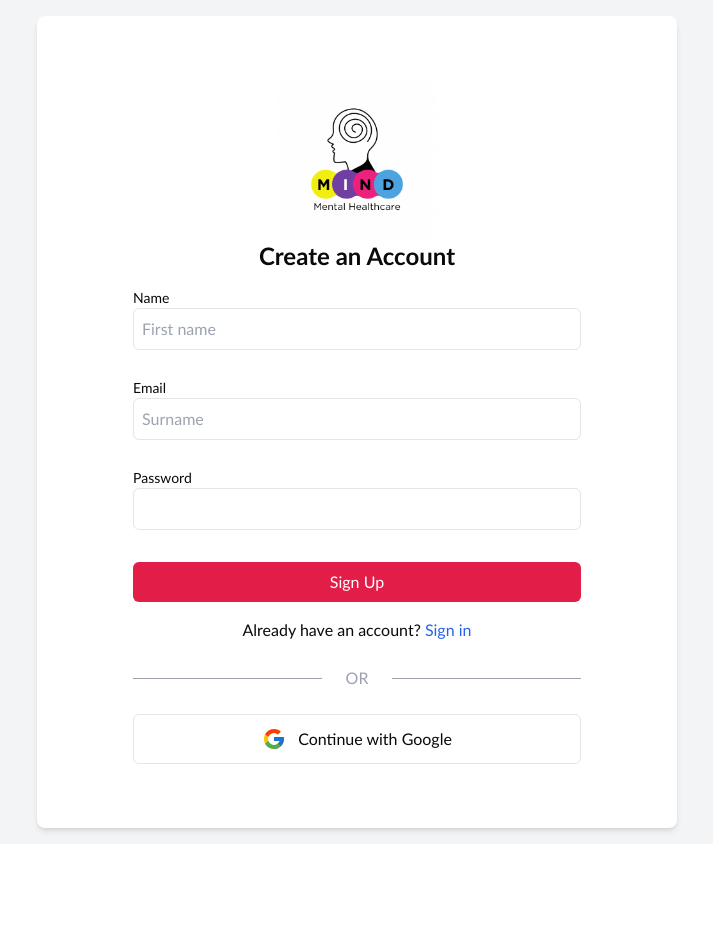
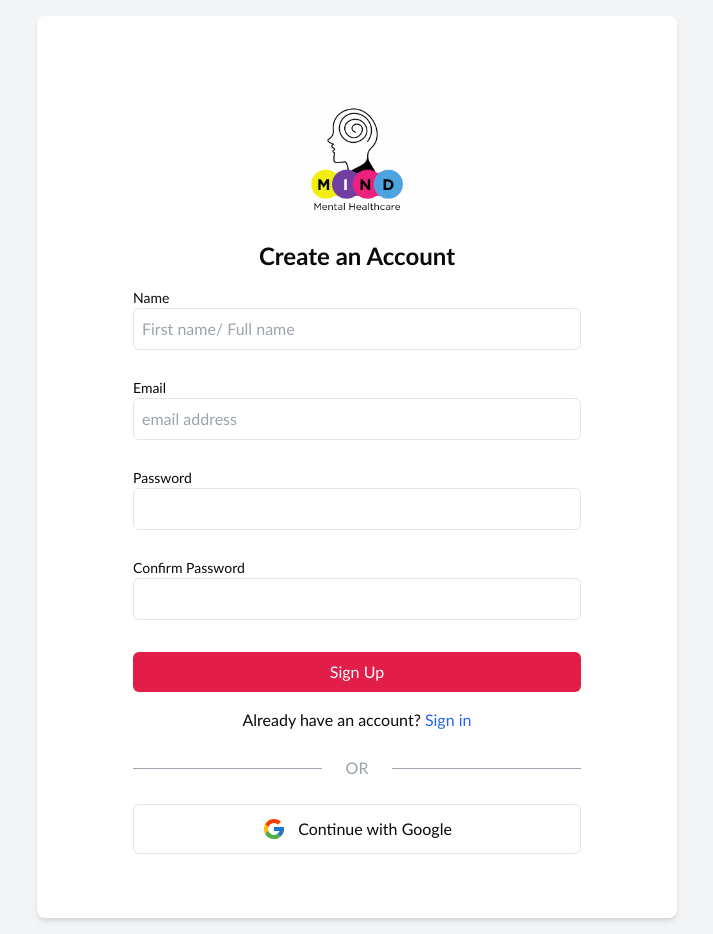
Before and after one commit to Oseun12/Mental-Health, a Next.js app: page /signup in a window 1280 px wide. Shown: the whole page, without its empty margins (283-996 px from the left). Before the commit the page ends 844 px from the top, so only its background shows below. Built offline with nearby package versions, Linux system fonts and the light colour scheme.

Commit message:
Chore: fixing trailing slash

```diff
--- a/src/app/signup/page.tsx
+++ b/src/app/signup/page.tsx
@@ -12,23 +12,29 @@ interface SignupFormData {
   name: string;
   email: string;
   password: string;
+  confirmPassword: string;
 }
 
 export default function SignupPage() {
-  const { register, handleSubmit, formState: { errors } } = useForm<SignupFormData>();
+  const { register, handleSubmit, formState: { errors }, watch } = useForm<SignupFormData>();
   const [loading, setLoading] = useState(false);
   const [error, setError] = useState("");
   const router = useRouter();
+
+  const password = watch("password");
+
 
   const onSubmit = async (data: SignupFormData) => {
     setLoading(true);
     setError("");
 
+    const { ...payload } = data;
+
     try {
       const res = await fetch("/api/auth/signup", {
         method: "POST",
         headers: { "Content-Type": "application/json" },
-        body: JSON.stringify(data),
+        body: JSON.stringify(payload),
       });
 
       if (!res.ok) {
@@ -67,7 +73,7 @@ export default function SignupPage() {
               <input
                 type="text"
                 {...register("name", { required: "Name is required" })}
-                placeholder="First name "
+                placeholder="First name/ Full name "
                 className="w-full p-2 border rounded-md mb-4"
               />
               {errors.name && <p className="text-red-500 text-sm">{String(errors.name.message)}</p>}
@@ -78,7 +84,7 @@ export default function SignupPage() {
               <input
                 type="email"
                 {...register("email", { required: "Email is required" })}
-                placeholder="Surname"
+                placeholder="email address"
                 className="w-full p-2 border rounded-md mb-4"
               />
               {errors.email && <p className="text-red-500 text-sm">{String(errors.email.message)}</p>}
@@ -94,15 +100,21 @@ export default function SignupPage() {
               {errors.password && <p className="text-red-500 text-sm">{String(errors.password.message)}</p>}
             </div>
 
-            {/* <div className="mt-3">
+            <div className="mt-3">
               <label className="block text-sm font-medium">Confirm Password</label>
               <input
                 type="password"
-                {...register("password", { required: "Password is required", minLength: { value: 6, message: "Password must be at least 6 characters" } })}
+                {...register("confirmPassword", {
+                  required: "Please confirm your password",
+                  validate: (value) => value === password || "Passwords do not match",
+                })}
                 className="w-full p-2 border rounded-md mb-4"
               />
-              {errors.password && <p className="text-red-500 text-sm">{String(errors.password.message)}</p>}
-            </div> */}
+              {errors.confirmPassword && (
+                <p className="text-red-500 text-sm">{errors.confirmPassword.message}</p>
+              )}
+            </div>
+
 
             <button
               type="submit"
```
